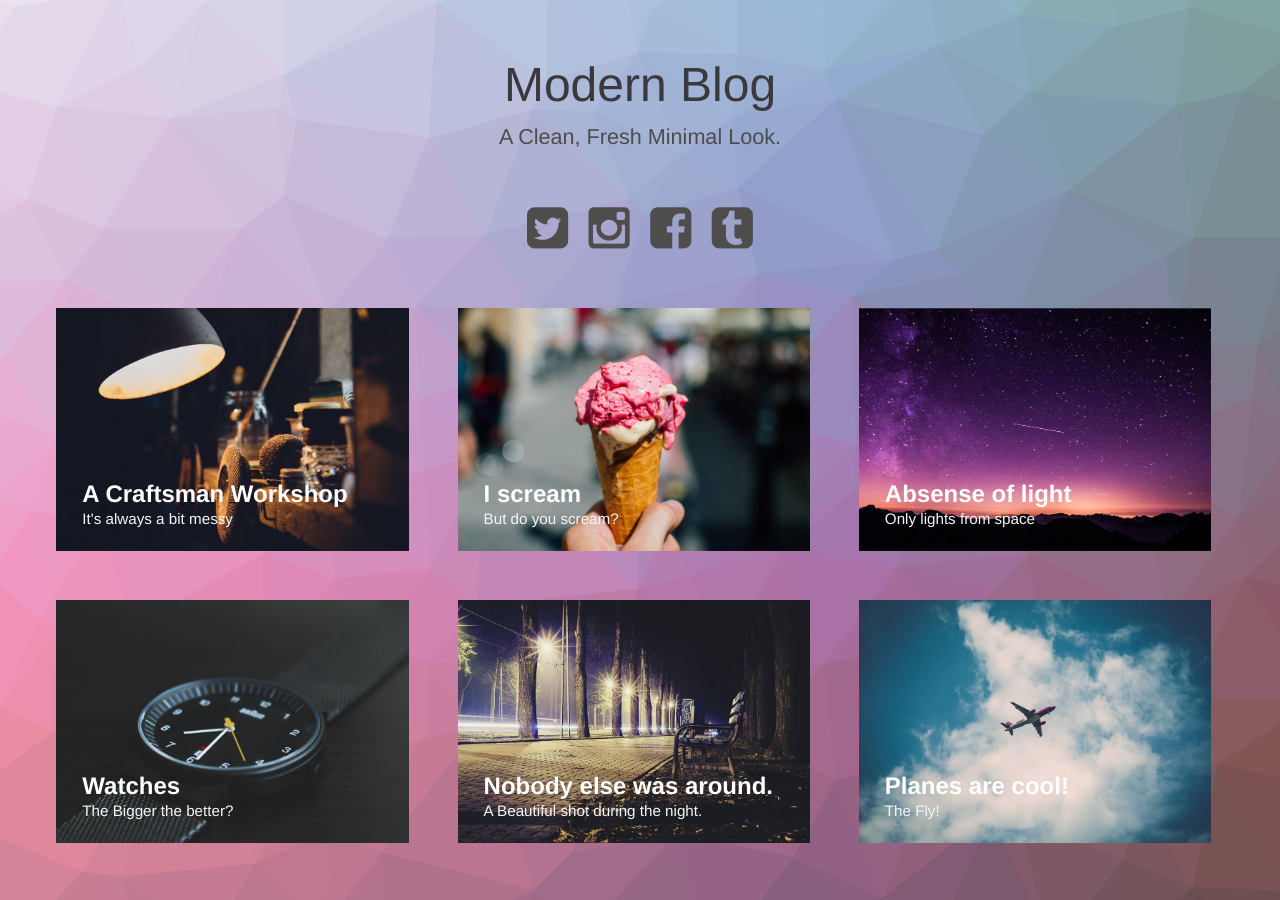
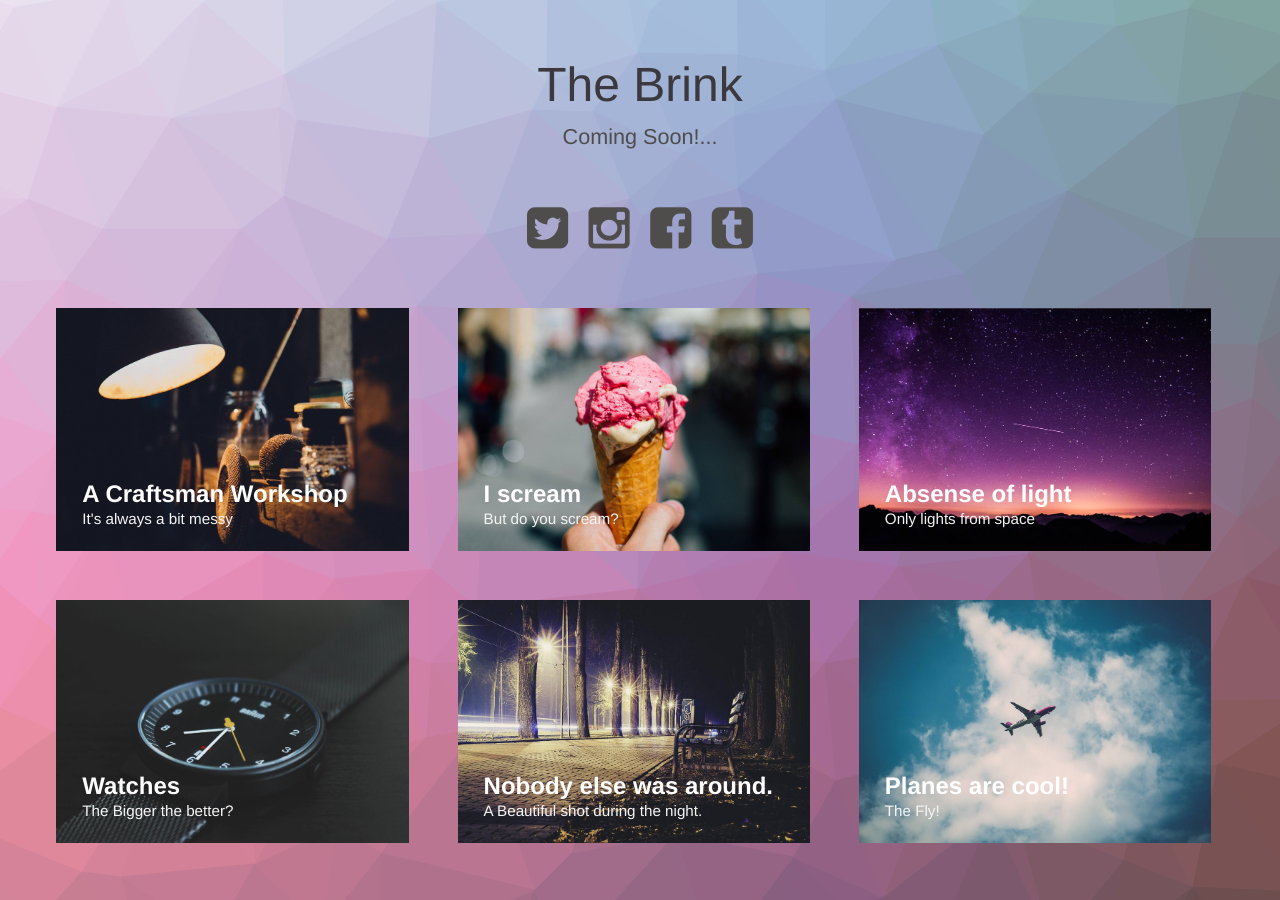
Before and after one commit to brinkconference/brinkconference.github.io, a Jekyll site: the page built from index.html, in a window 1280 px wide. Built offline with Jekyll 4.4.1, drawn with Linux system fonts in a browser that asks for light colours.

Commit message:
Changed title

```diff
--- a/index.html
+++ b/index.html
@@ -28,7 +28,7 @@
 <body class="body">
 <div class="container">
     <header class="header">
-        <h1>Modern Blog<span>A Clean, Fresh Minimal Look.</span></h1>
+        <h1>The Brink<span>Coming Soon!...</span></h1>
         <nav class="links">
             <a href="#"><i class="fa fa-twitter-square fa-3x"></i></a>
             <a href="#"><i class="fa fa-instagram fa-3x"></i></a>
```
